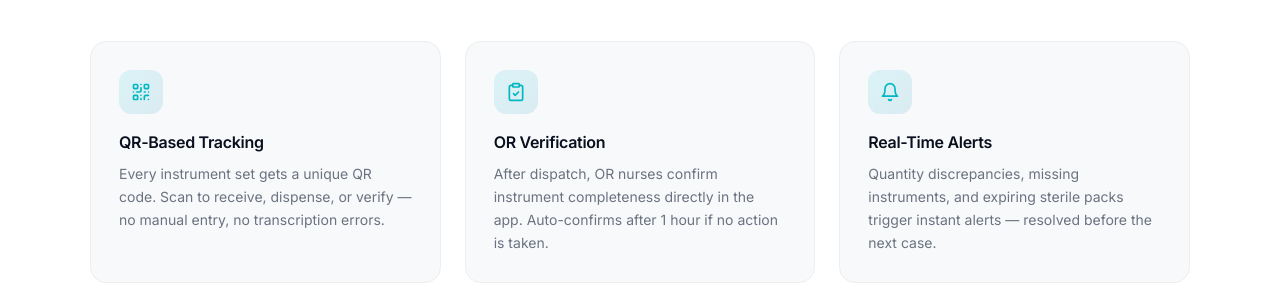
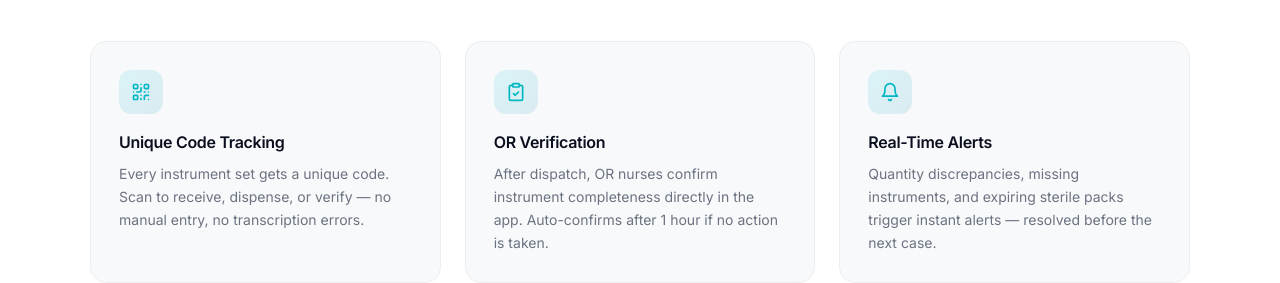
Before and after one commit to Yolymar1208/SterileTrack, a Next.js app: page / in a window 1280 px wide. Shown: the part 1420-1703 px from the top of the page. Built offline with nearby package versions, Linux system fonts and the light colour scheme; no server answers.

Commit message:
Update page.tsx

```diff
--- a/app/page.tsx
+++ b/app/page.tsx
@@ -9,7 +9,7 @@ import {
 } from 'lucide-react'
 
 const features = [
-  { icon: QrCode, title: 'QR-Based Tracking', desc: 'Every instrument set gets a unique QR code. Scan to receive, dispense, or verify — no manual entry, no transcription errors.' },
+  { icon: QrCode, title: 'Unique Code Tracking', desc: 'Every instrument set gets a unique code. Scan to receive, dispense, or verify — no manual entry, no transcription errors.' },
   { icon: ClipboardCheck, title: 'OR Verification', desc: 'After dispatch, OR nurses confirm instrument completeness directly in the app. Auto-confirms after 1 hour if no action is taken.' },
   { icon: Bell, title: 'Real-Time Alerts', desc: 'Quantity discrepancies, missing instruments, and expiring sterile packs trigger instant alerts — resolved before the next case.' },
   { icon: History, title: 'Permanent Audit Trail', desc: 'Every handover, inspection, and sterilization cycle is logged with timestamp and staff name. Always ready for accreditation.' },
@@ -18,7 +18,7 @@ const features = [
 ]
 
 const steps = [
-  { number: '01', label: 'Receive', title: 'Instruments arrive at CSSD', desc: 'CSSD staff scans the set QR code, inspects each instrument, records quantities, and logs who returned it from the OR.' },
+  { number: '01', label: 'Receive', title: 'Instruments arrive at CSSD', desc: 'CSSD staff scans the set unique code, inspects each instrument, records quantities, and logs who returned it from the OR.' },
   { number: '02', label: 'Sterilize', title: 'Pack, sterilize, and store', desc: 'Sets are packed, sterilization is confirmed, and assigned to a specific shelf. Expiry is tracked automatically.' },
   { number: '03', label: 'Dispense', title: 'Release to the OR', desc: 'OR nurses scan their QR badge to receive the set. A verification reminder fires — confirmed in app or auto-cleared after 1 hour.' },
 ]
```
